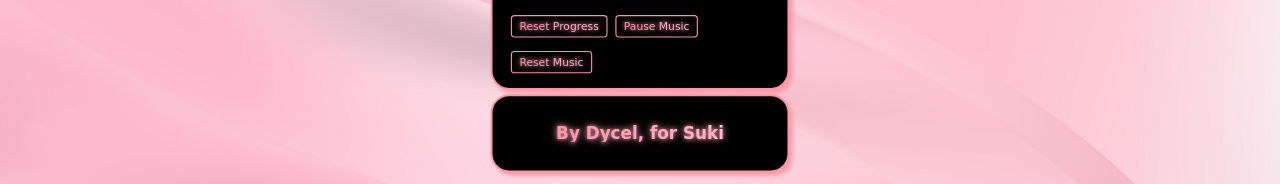
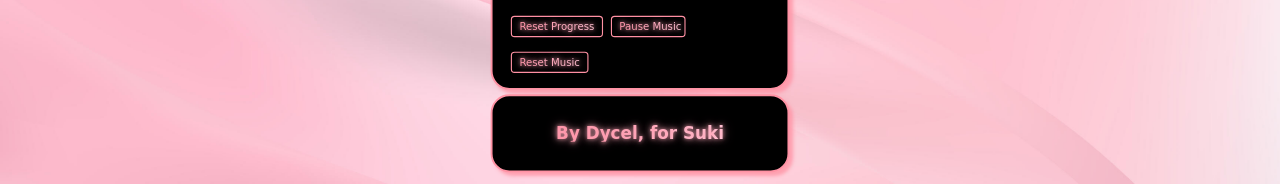
Before and after one commit to Dycellll/SukiClicker, a plain HTML site: page index.html in a window 1280 px wide. Shown: the part 616-800 px from the top of the page. Drawn offline with Linux system fonts and the light colour scheme.

Commit message:
the visual update "small update"

```diff
--- a/style.css
+++ b/style.css
@@ -556,8 +556,13 @@ body::before {
     font-size: 60px;
 }
 .control-buttons button {
-    font-size: 1.8rem;
+    font-size: 1.7rem;
     margin: 1px;
+}
+.control-buttons #mute-button {
+    width: 200px; /* fixed width */
+    text-align: center; /* center the text */
+    white-space: nowrap; /* prevent wrapping */
 }
 
 .particle {
```
